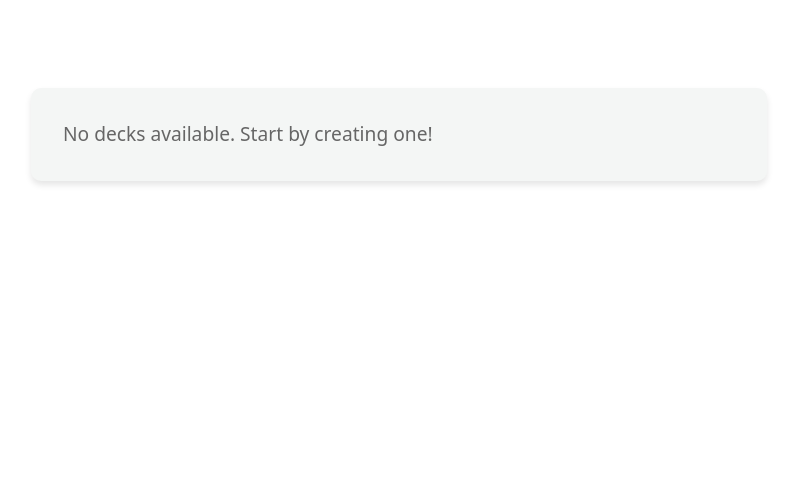
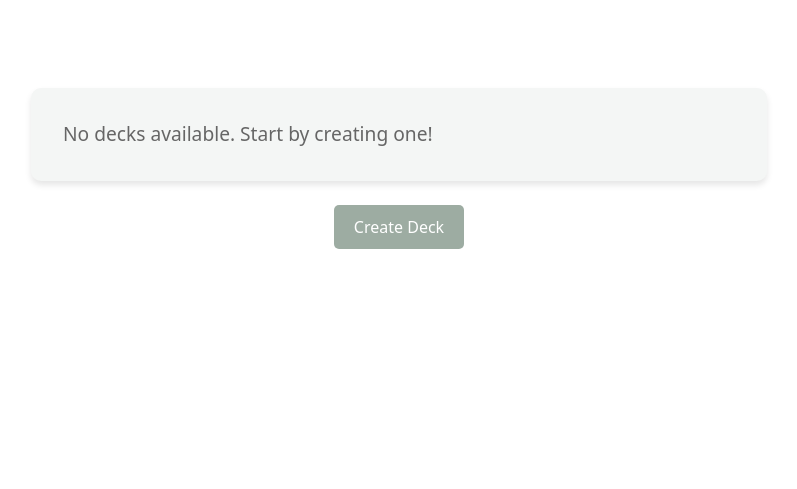
Before and after one commit to arnaugiribet/flashcards, a Django app: page /decks/ in a window 1280 px wide. Shown: the part 80-569 px from the top of the page, without its empty margins (241-1038 px from the left). Run offline with Django 5.2, Linux system fonts and the light colour scheme; a user stored in the database is signed in; data comes from the database, SQL or seed files in the repository; data that the repository does not hold is empty; parts of the project's set-up code (start-up, migrations or seed data) failed here and were passed over; some libraries are stand-ins or nearby versions.

Commit message:
create deck

```diff
--- a/flashcards/templates/home_decks/user_decks.html
+++ b/flashcards/templates/home_decks/user_decks.html
@@ -27,5 +27,77 @@
             </p>
         {% endif %}
     </div>
+
+    <!-- Create Deck Button -->
+    <button id="createDeckButton" style="background-color: #9daca2; color: white; padding: 10px 20px; border: none; border-radius: 5px; cursor: pointer; display: block; margin: 1.5rem auto;">
+        Create Deck
+    </button>
+
+    <!-- Popup Form for Create Deck -->
+    <div id="createDeckPopup" style="display: none; background-color: rgba(0, 0, 0, 0.5); position: fixed; top: 0; left: 0; width: 100%; height: 100%; justify-content: center; align-items: center;">
+        <div style="background-color: white; padding: 2rem; border-radius: 10px; box-shadow: 0 4px 6px rgba(0,0,0,0.1); width: 400px;">
+            <h3 style="margin-bottom: 1rem; color: #9daca2; text-align: center;">Create New Deck</h3>
+            <form id="createDeckForm" method="POST">
+                {% csrf_token %}
+                <div style="margin-bottom: 1rem;">
+                    <label for="deck_name" style="font-weight: bold; color: #666;">Deck Name</label>
+                    <input type="text" id="deck_name" name="deck_name" required style="width: 100%; padding: 0.5rem; border: 1px solid #ccc; border-radius: 5px; margin-top: 0.5rem;">
                 </div>
+                <div style="margin-bottom: 1rem;">
+                    <label for="parent_deck" style="font-weight: bold; color: #666;">Parent Deck (Optional)</label>
+                    <select id="parent_deck" name="parent_deck" style="width: 100%; padding: 0.5rem; border: 1px solid #ccc; border-radius: 5px; margin-top: 0.5rem;">
+                        <option value="">None</option>
+                        {% for deck in decks %}
+                            <option value="{{ deck.id }}">{{ deck.name }}</option>
+                        {% endfor %}
+                    </select>
+                </div>
+                <button type="submit" style="background-color: #9daca2; color: white; padding: 10px 20px; border: none; border-radius: 5px; cursor: pointer; display: block; margin: 1rem auto;">
+                    Create Deck
+                </button>
+                <button type="button" id="cancelCreateDeck" style="background-color: #ccc; color: white; padding: 10px 20px; border: none; border-radius: 5px; cursor: pointer; display: block; margin: 1rem auto;">
+                    Cancel
+                </button>
+            </form>
+        </div>
+    </div>
+</div>
+
 {% endblock %}
+
+{% block extra_js %}
+<script>
+    // Show the Create Deck popup when the button is clicked
+    document.getElementById("createDeckButton").addEventListener("click", function() {
+        document.getElementById("createDeckPopup").style.display = "flex";
+    });
+
+    // Hide the Create Deck popup when the cancel button is clicked
+    document.getElementById("cancelCreateDeck").addEventListener("click", function() {
+        document.getElementById("createDeckPopup").style.display = "none";
+    });
+
+    // Handle the Create Deck form submission
+    document.getElementById("createDeckForm").addEventListener("submit", function(event) {
+        event.preventDefault();
+
+        // Create the deck
+        const formData = new FormData(this);
+
+        fetch("{% url 'create_deck' %}", {
+            method: "POST",
+            body: formData,
+        })
+        .then(response => response.json())
+        .then(data => {
+            if (data.success) {
+                // alert(data.message);  // You can replace this with a more elegant toast
+                location.reload();  // Reload the page to show the new deck
+            } else {
+                alert(data.message);  // Display error if deck creation fails
+            }
+        })
+        .catch(error => console.error("Error creating deck:", error));
+    });
+</script>
+{% endblock %}
--- a/flashcards/urls.py
+++ b/flashcards/urls.py
@@ -6,6 +6,7 @@ urlpatterns = [
     path('', views.home, name='home'),  # Root path (e.g., '/')
     path('add_flashcards/', views.add_flashcards, name='add_flashcards'),
     path('decks/', views.user_decks, name='user_decks'),
+    path('create_deck/', views.create_deck, name='create_deck'),
     path('study/', views.study, name='study'),
     path('study/review', views.review_card, name='review_card'),
     path('add_flashcards/', views.add_flashcards, name='add_flashcards'),
--- a/flashcards/views.py
+++ b/flashcards/views.py
@@ -322,3 +322,31 @@ def create_automatically(request):
     View for automatic flashcard creation (currently empty).
     """
     return render(request, 'add_cards/create_automatically.html')
+
+@login_required
+def create_deck(request):
+    if request.method == "POST":
+        deck_name = request.POST.get('deck_name')
+        parent_deck_id = request.POST.get('parent_deck')
+
+        # Ensure that the deck name is provided
+        if not deck_name:
+            return JsonResponse({"success": False, "message": "Deck name is required."})
+
+        parent_deck = None
+        if parent_deck_id:
+            try:
+                parent_deck = Deck.objects.get(id=parent_deck_id, user=request.user)
+            except Deck.DoesNotExist:
+                return JsonResponse({"success": False, "message": "Invalid parent deck."})
+
+        # Create the new deck
+        new_deck = Deck.objects.create(
+            name=deck_name,
+            user=request.user,
+            parent_deck=parent_deck,
+        )
+
+        return JsonResponse({"success": True, "message": "Deck created successfully."})
+
+    return JsonResponse({"success": False, "message": "Invalid request method."})
```
Lines whose indentation alone changed are shown as unchanged.
